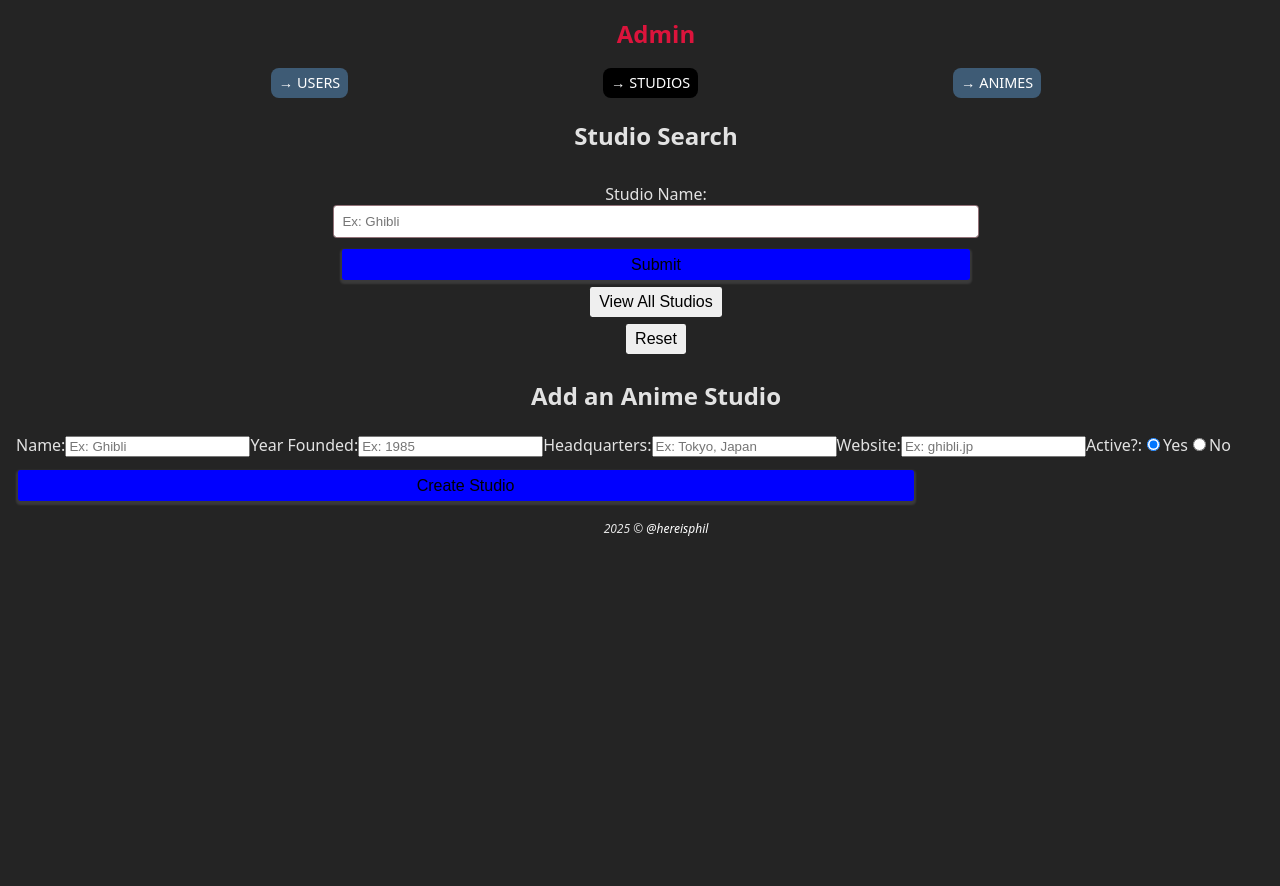
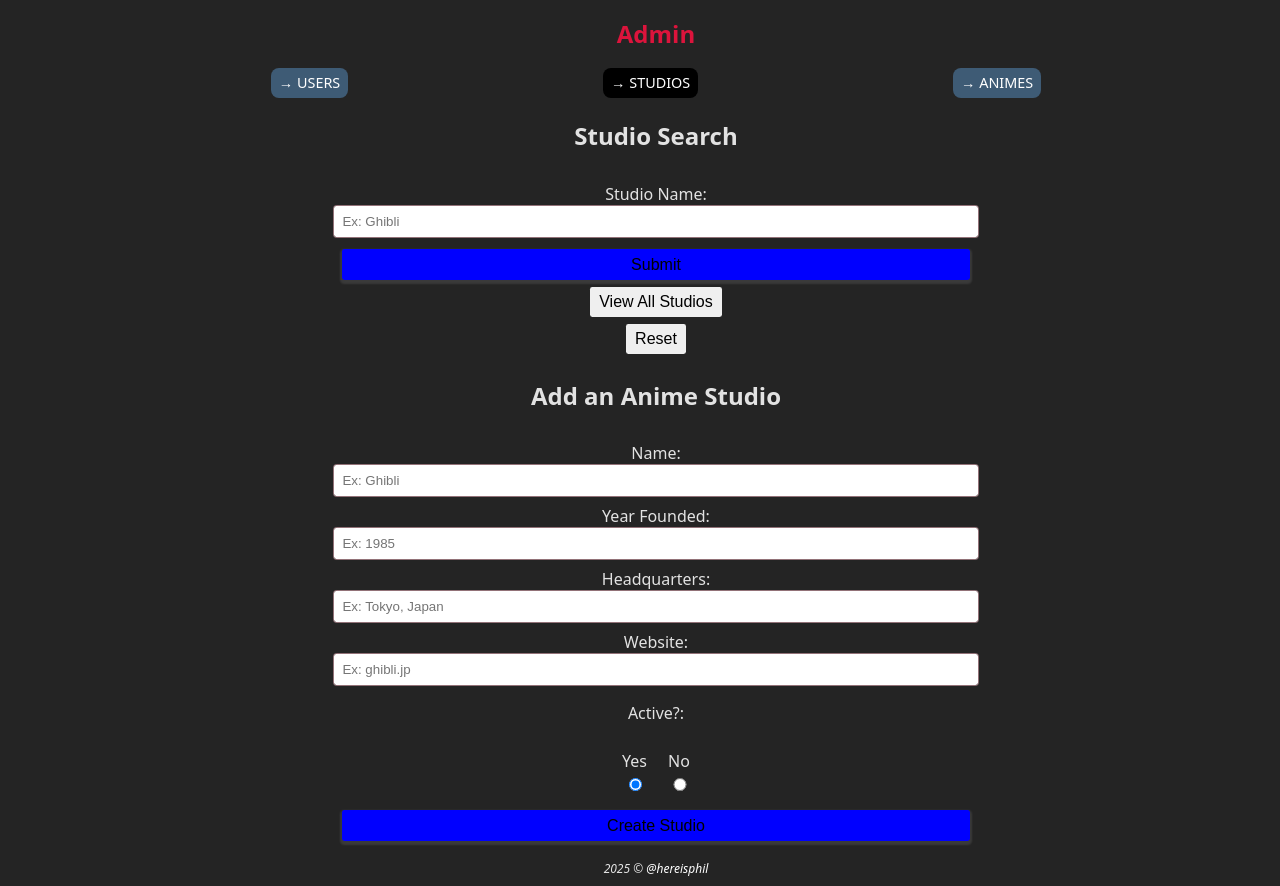
Before and after one commit to CantuPhillip-FS/NodeJS-MongoDB-Assignment, a React (Vite) app in the folder Client/: page /studios in a window 1280 px wide. Shown: the top 886 px of the page. Before the commit the page ends 816 px from the top, so only its background shows below. Built offline with nearby package versions, Linux system fonts and the light colour scheme.

Commit message:
CSS: Updated Add Studio form styles

```diff
--- a/Client/src/components/CreateStudio.tsx
+++ b/Client/src/components/CreateStudio.tsx
@@ -64,7 +64,7 @@ const CreateStudio = () => {
   return (
     <section>
       <h2>Add an Anime Studio</h2>
-      <form onSubmit={handleSubmit}>
+      <form onSubmit={handleSubmit} className="centered-form">
         <label htmlFor="name">Name:</label>
         <input
           type="text"
@@ -105,23 +105,33 @@ const CreateStudio = () => {
           required
         />
 
-        <label htmlFor="isActive">Active?:</label>
+        <p>Active?:</p>
+
+        <div className="radio-buttons">
+          <label>
+            Yes
             <input
               type="radio"
               name="isActive"
+              value="true"
+              checked={studio.isActive === true}
               onChange={handleChange}
-          checked={studio.isActive === true}
               required
             />
-        <label htmlFor="yes">Yes</label>
+          </label>
+
+          <label>
+            No
             <input
               type="radio"
               name="isActive"
+              value="false"
+              checked={studio.isActive === false}
               onChange={handleChange}
-          checked={studio.isActive === false}
               required
             />
-        <label htmlFor="no">No</label>
+          </label>
+        </div>
         <button type="submit">Create Studio</button>
       </form>
     </section>
--- a/Client/src/index.css
+++ b/Client/src/index.css
@@ -75,6 +75,18 @@ section {
 
 .centered-form input:focus {
   outline: 1px solid rgb(255, 192, 203, 1);
+}
+
+.radio-buttons {
+  display: flex;
+}
+
+.radio-buttons input {
+  outline: none;
+}
+
+.radio-buttons label {
+  text-align: center;
 }
 
 .centered-text {
--- a/Client/src/pages/Animes.tsx
+++ b/Client/src/pages/Animes.tsx
@@ -1,5 +1,5 @@
 import SearchAnime from "../components/SearchAnime";
-import NavBar from "../ui/NavBar";
+import NavBar from "../ui/Navbar";
 
 const Animes = () => {
   return (
```
Lines whose indentation alone changed are shown as unchanged.
